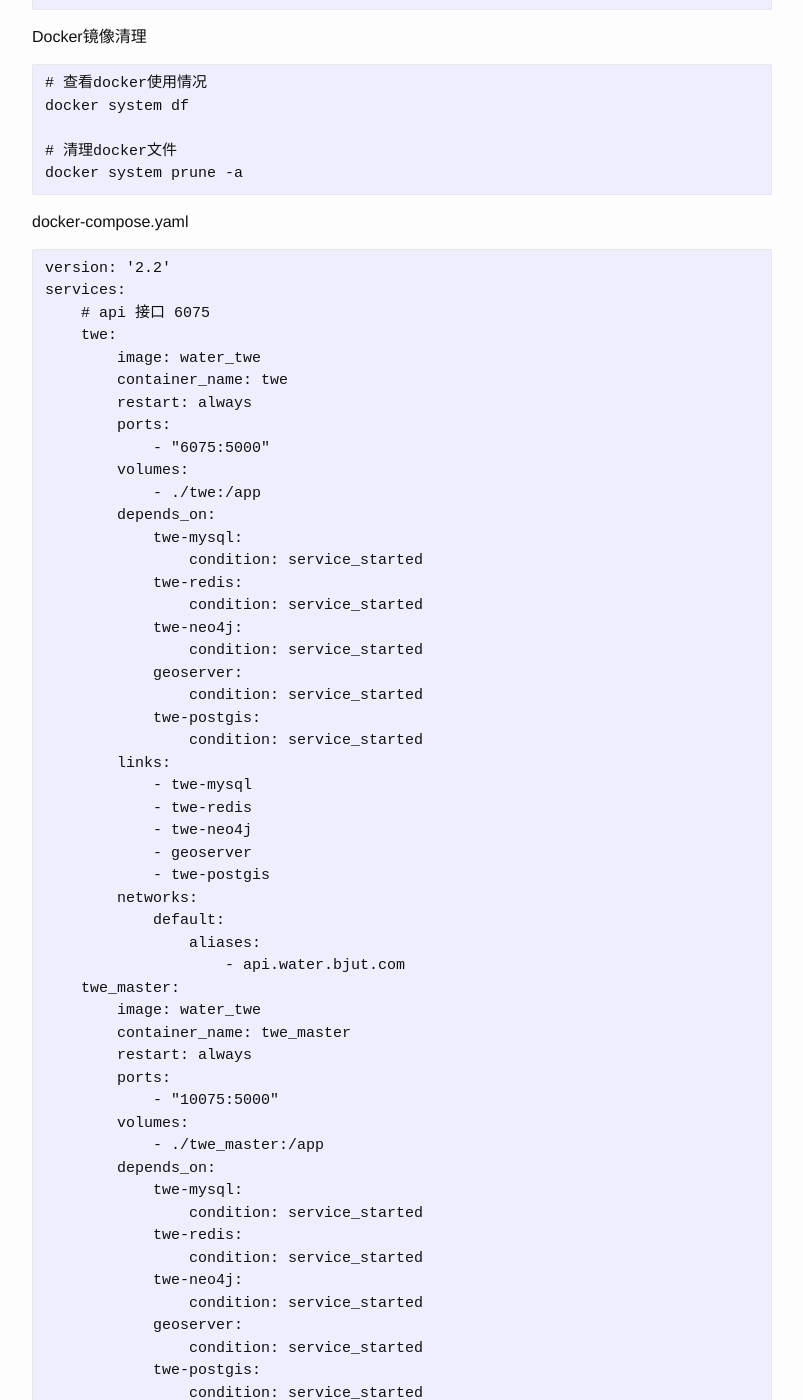
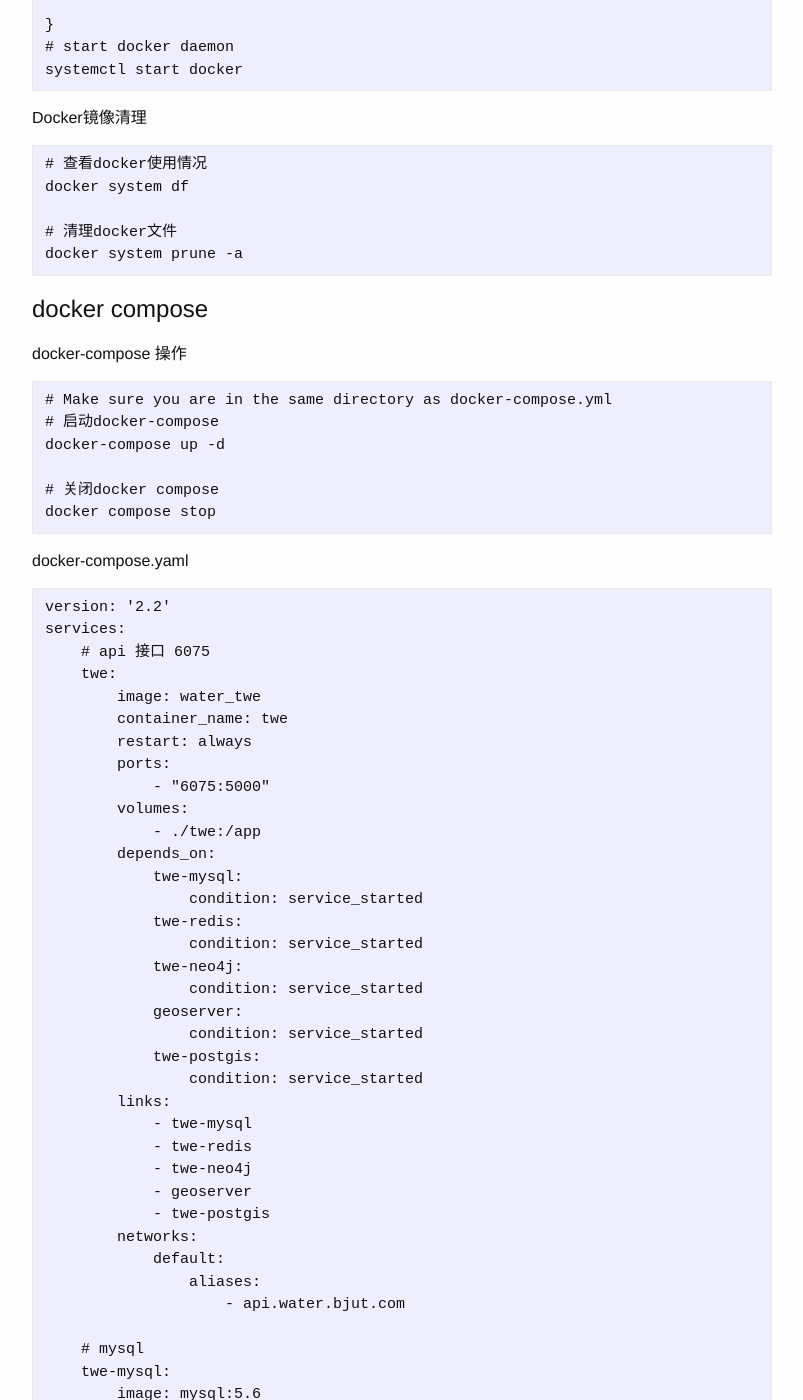
Before and after one commit to josephstalin117/josephstalin117.github.io, a Jekyll site: the page built from _posts/2018-4-30-docker.markdown, in a window 1280 px wide and 1400 px high, scrolled down 8989 px. Shown: the whole window, without its empty margins (238-1041 px from the left). Built offline with Jekyll 4.4.1, drawn with Linux system fonts in a browser that asks for light colours; some of the changed text lies outside the part shown.

Commit message:
update docker

````diff
--- a/_posts/2018-4-30-docker.markdown
+++ b/_posts/2018-4-30-docker.markdown
@@ -19,6 +19,17 @@
 
 # 列出运行的docker
 docker ps
+```
+
+序列化输出dockerps
+```
+alias dockerps='docker ps -a --format "table {{.ID}}\t{{.Names}}\t{{.Image}}\t{{.Status}}"'
+```
+
+docker ps format
+```
+docker ps -a --format "table {{.ID}}\t{{.Image}}\t{{.Names}}\t{{.Status}}\t{{.Ports}}\t{{.Mounts}}\t{{.Command}}"
+docker ps -a --format "table {{.ID}}\t{{.Image}}\t{{.Names}}\t{{.Status}}\t{{.Ports}}"
 ```
 
 docker镜像构建
@@ -121,7 +132,12 @@
 # docker 中国官方源加速
 docker pull registry.docker-cn.com/library/ubuntu:16.04
 
-# 修改docker镜像存储位置
+# 使用docker info查看root位置
+docker info
+```
+
+修改docker镜像存储位置
+```
 # 停止docker服务
 systemctl stop docker
 # 修改/lib/systemd/system/docker.service
@@ -237,8 +250,10 @@
 
 # 当容器启动时运行 app.py
 CMD ["python", "app.py"]
+```
 
-# Dockerfile例子
+Dockerfile例子
+```
 FROM python:3.7.3
 
 RUN ln -sf /usr/share/zoneinfo/Asia/Shanghai /etc/localtime
@@ -285,15 +300,6 @@
 docker run -it --rm fauria/lamp bash
 # create a container to debug a web app
 docker run --rm -p 8080:80 -e LOG_STDOUT=true -e LOG_STDERR=true -e LOG_LEVEL=debug -v /my/data/directory:/var/www/html fauria/lamp
-```
-
-docker compose
-```
-# Make sure you are in the same directory as docker-compose.yml
-docker-compose up -d
-
-# 关闭docker compose
-docker compose stop
 ```
 
 # 代理设置
@@ -416,7 +422,17 @@
 docker system prune -a
 ```
 
+# docker compose
 
+docker-compose 操作
+```
+# Make sure you are in the same directory as docker-compose.yml
+# 启动docker-compose
+docker-compose up -d
+
+# 关闭docker compose
+docker compose stop
+```
 
 docker-compose.yaml
 ```
@@ -431,35 +447,6 @@
             - "6075:5000"
         volumes:
             - ./twe:/app
-        depends_on:
-            twe-mysql:
-                condition: service_started
-            twe-redis:
-                condition: service_started
-            twe-neo4j:
-                condition: service_started
-            geoserver:
-                condition: service_started
-            twe-postgis:
-                condition: service_started
-        links:
-            - twe-mysql
-            - twe-redis
-            - twe-neo4j
-            - geoserver
-            - twe-postgis
-        networks:
-            default:
-                aliases:
-                    - api.water.bjut.com
-    twe_master:
-        image: water_twe
-        container_name: twe_master
-        restart: always
-        ports:
-            - "10075:5000"
-        volumes:
-            - ./twe_master:/app
         depends_on:
             twe-mysql:
                 condition: service_started
@@ -576,30 +563,6 @@
                 aliases:
                     - api.water.bjut.com
 
-    # crontab 定时任务
-    twe_crontab:
-        image: water_twe_crontab
-        container_name: twe-crontab
-        restart: always
-        links:
-            - twe-mysql:db
-            - geoserver
-            - twe-calsp
-            - twe-brain
-            - twe
-        depends_on:
-            twe-mysql:
-                condition: service_started
-            geoserver:
-                condition: service_started
-            twe-calsp:
-                condition: service_started
-        volumes:
-            - ./crontab:/app
-        networks:
-            default:
-                aliases:
-                    - api.water.bjut.com
 
     # water brain 训练平台
     twe-brain:
@@ -743,9 +706,3 @@
             config:
             - subnet: 10.103.0.1/16
 ```
-
-docker ps format
-```
-docker ps -a --format "table {{.ID}}\t{{.Image}}\t{{.Names}}\t{{.Status}}\t{{.Ports}}\t{{.Mounts}}\t{{.Command}}"
-docker ps -a --format "table {{.ID}}\t{{.Image}}\t{{.Names}}\t{{.Status}}\t{{.Ports}}"
-```
````
Also changed, not shown: other parts of _posts/2018-4-30-docker.markdown (+1 -4 lines).
